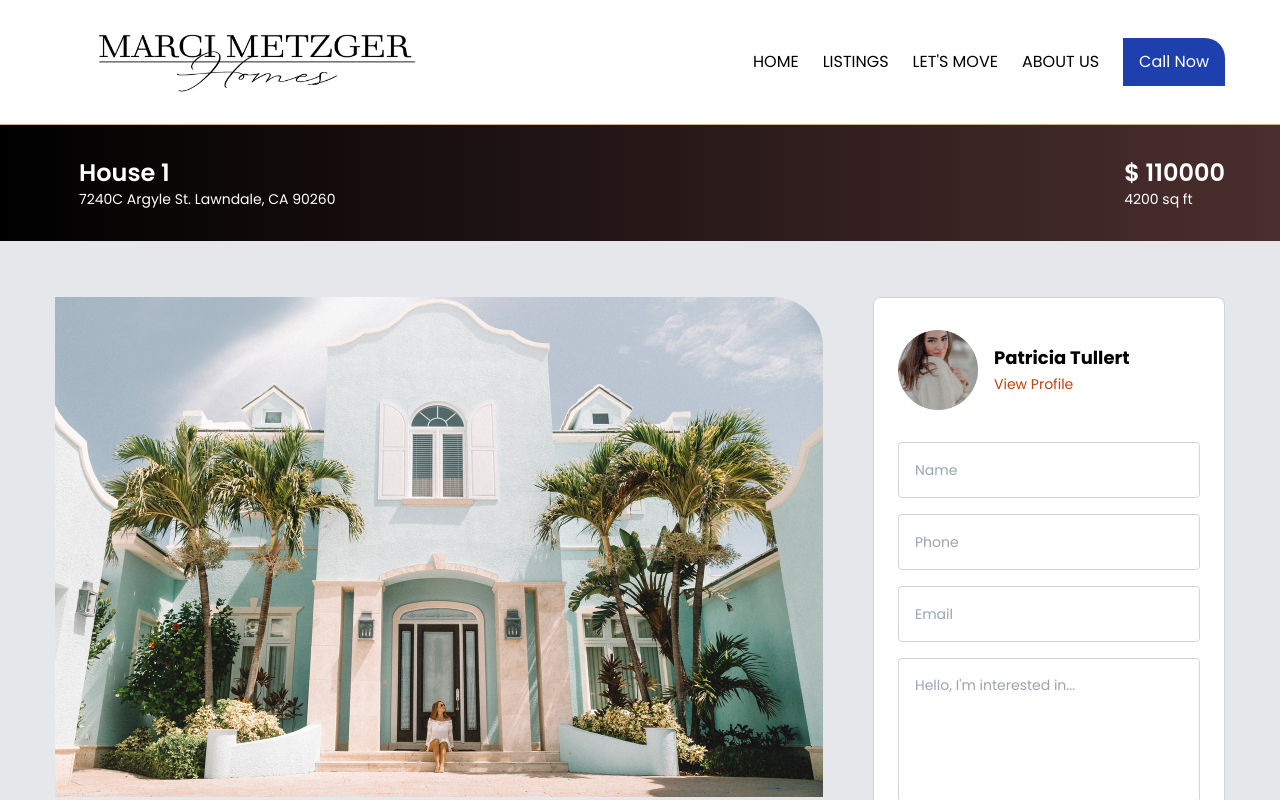
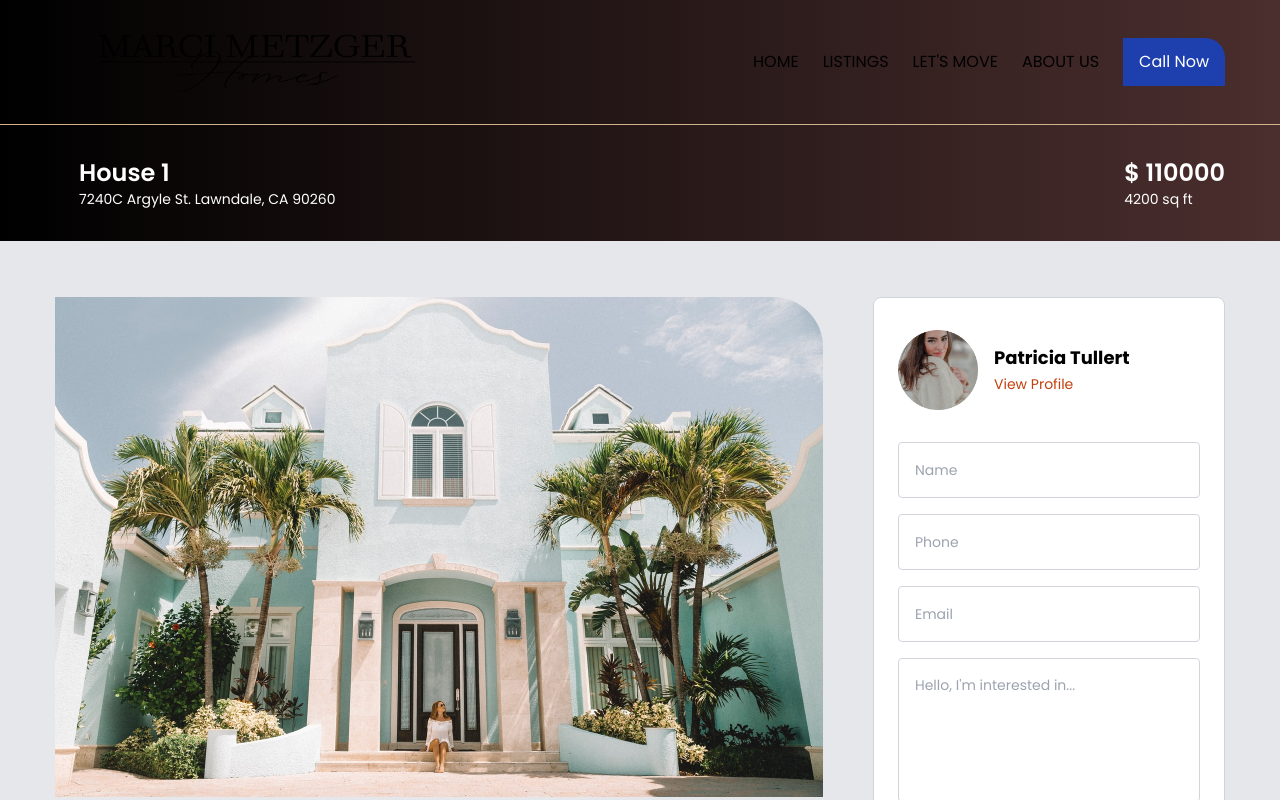
Before and after one commit to katrinanardo/real-estate, a React (Create React App) app: page /property/1 in a window 1280 px wide. Shown: the top 800 px of the page. Built offline with nearby package versions, Linux system fonts and the light colour scheme.

Commit message:
Update Header.js

```diff
--- a/src/components/Header.js
+++ b/src/components/Header.js
@@ -8,7 +8,7 @@ const Header = () => {
 
   return (
 
-  <header className='py-2 bg-white'>
+  <header className='py-2'>
 
     <div className="relative z-10 p-1">
     <div className="container md:mx-0 lg:mx-auto flex justify-between items-center">
```
